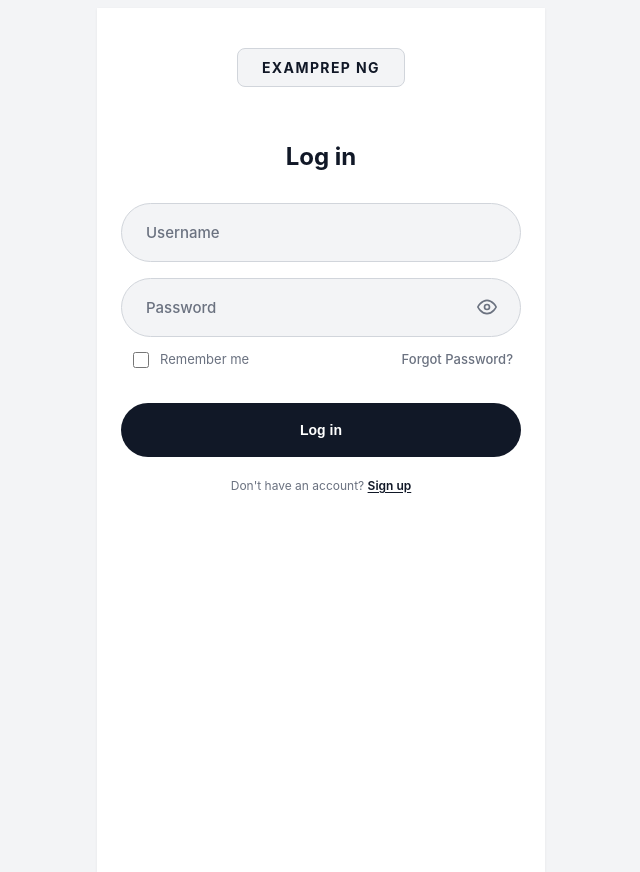
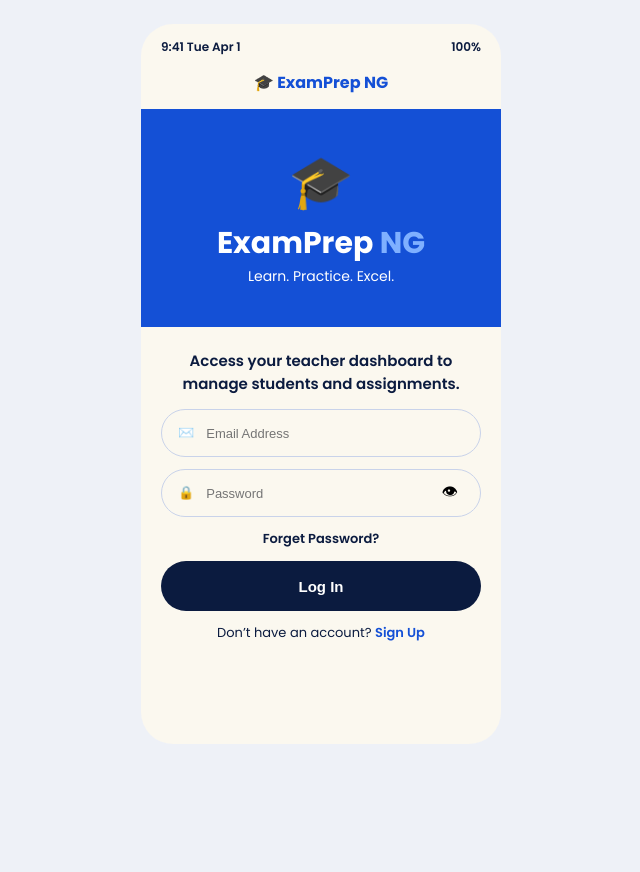
Before and after one commit to godwinedemodu/examprep-ng, a plain HTML site: page login.html in a window 1280 px wide. Shown: the whole page, without its empty margins (319-959 px from the left). After the commit the page ends 800 px from the top, so only its background shows below. Drawn offline with Linux system fonts and the light colour scheme.

Commit message:
update login page

```diff
--- a/login.html
+++ b/login.html
@@ -1,74 +1,35 @@
 <!DOCTYPE html>
 <html lang="en">
 <head>
-  <meta charset="UTF-8" />
-  <meta name="viewport" content="width=device-width, initial-scale=1.0" />
-  <title>ExamPrep NG — Email Verified</title>
-  <link rel="stylesheet" href="style.css">
+<meta charset="utf-8">
+<meta name="viewport" content="width=device-width, initial-scale=1, viewport-fit=cover">
+<title>ExamPrep NG – Teacher Login</title>
+<link href="https://fonts.googleapis.com/css2?family=Poppins:wght@400;500;600;700&display=swap" rel="stylesheet">
+<link rel="stylesheet" href="styles.css">
 </head>
 <body>
-    <main class="app-shell auth-screen">
-      <header class="auth-header">
-        <div class="brand-logo">ExamPrep NG</div>
-      </header>
-        <!-- Login Form Section -->
-      <section class="auth-body">
-        <h1 class="auth-title">Log in</h1>
-
-        <form class="auth-form" action="select-exam.html" method="GET">
-            <div class="form-group">
-            <label for="username" class="sr-only">Username</label>
-            <input
-                type="text"
-                id="username"
-                name="username"
-                class="form-input"
-                placeholder="Username"
-                required
-            />
-            </div>
-
-            <div class="form-group">
-            <label for="password" class="sr-only">Password</label>
-            <div class="password-wrapper">
-                <input
-                type="password"
-                id="password"
-                name="password"
-                class="form-input"
-                placeholder="Password"
-                required
-                />
-                <button
-                type="button"
-                class="toggle-password"
-                aria-label="Toggle password visibility"
-                >
-                <!-- Eye Icon SVG -->
-                <svg width="20" height="20" viewBox="0 0 24 24" fill="none" stroke="currentColor" stroke-width="2" stroke-linecap="round" stroke-linejoin="round">
-                    <path d="M1 12s4-8 11-8 11 8 11 8-4 8-11 8-11-8-11-8z"></path>
-                    <circle cx="12" cy="12" r="3"></circle>
-                </svg>
-                </button>
-            </div>
-            </div>
-
-            <!-- Remember Me & Forgot Password Row -->
-            <div class="form-options">
-            <label class="checkbox-label">
-                <input type="checkbox" name="remember" class="form-checkbox" />
-                <span>Remember me</span>
-            </label>
-            <a href="#" class="forgot-link">Forgot Password?</a>
-            </div>
-
-            <button type="submit" class="btn btn-primary">Log in</button>
-        </form>
-
-        <p class="auth-redirect">
-            Don't have an account? <a href="signup.html" class="link-bold">Sign up</a>
-        </p>
-      </section>
-    </main>
+<section class="phone">
+  <div class="status"><span>9:41 Tue Apr 1</span><span>100%</span></div>
+  <div class="brand">🎓 ExamPrep NG</div>
+  <div class="hero">
+    <div class="cap-ico">🎓</div>
+    <h1>ExamPrep <span>NG</span></h1>
+    <p>Learn. Practice. Excel.</p>
+  </div>
+  <div class="login">
+    <p class="lead">Access your teacher dashboard to manage students and assignments.</p>
+    <label class="pill">✉️<input type="email" placeholder="Email Address" autocomplete="email"></label>
+    <label class="pill">🔒<input id="pw" type="password" placeholder="Password" autocomplete="current-password"><button type="button" id="eye" aria-label="Show password">👁</button></label>
+    <div class="forgot">Forget Password?</div>
+    <button class="btn-dark" type="button">Log In</button>
+    <p class="signup">Don’t have an account? <a href="#">Sign Up</a></p>
+  </div>
+</section>
+<script>
+document.getElementById('eye').addEventListener('click', function () {
+  var p = document.getElementById('pw');
+  p.type = p.type === 'password' ? 'text' : 'password';
+});
+</script>
 </body>
 </html>
```
